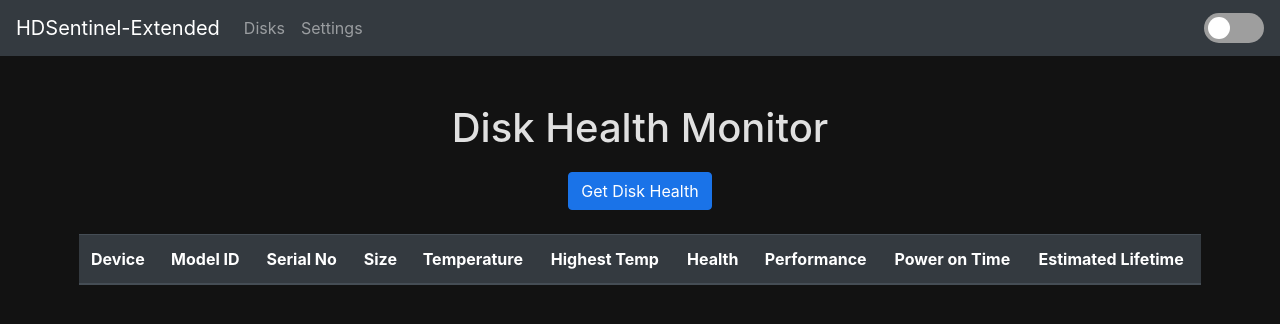
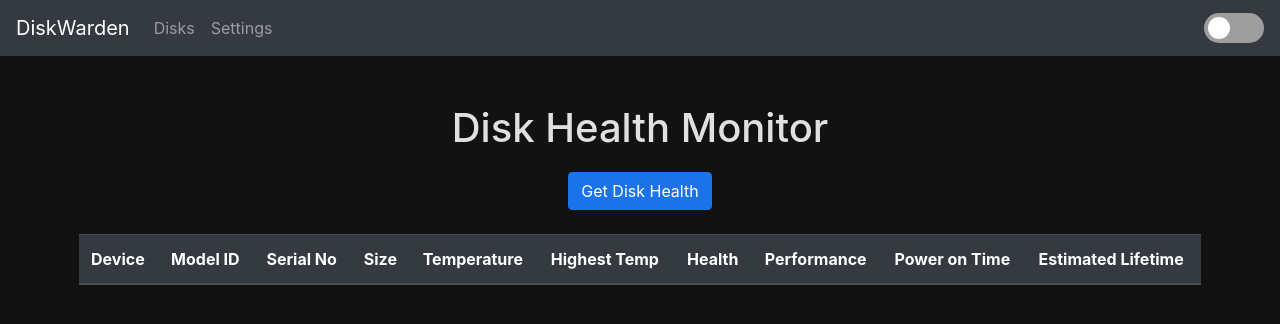
Before and after one commit to ArxKnight/diskwarden, a Flask app: page / in a window 1280 px wide. Shown: the top 324 px of the page. Run offline with Flask 2, Linux system fonts and the light colour scheme; lists and menus that the app fills with data are empty; some libraries are stand-ins or nearby versions; grey boxes are pictures that could not be loaded.

Commit message:
Updated Project Name

```diff
--- a/templates/index.html
+++ b/templates/index.html
@@ -3,7 +3,7 @@
 <head>
     <meta charset="UTF-8">
     <meta name="viewport" content="width=device-width, initial-scale=1.0">
-    <title>HDSentinel-Extended</title>
+    <title>DiskWarden</title>
     <link rel="icon" type="image/x-icon" href="static/favicon.ico">
     <link rel="stylesheet" href="https://maxcdn.bootstrapcdn.com/bootstrap/4.5.2/css/bootstrap.min.css">
     <link rel="stylesheet" href="https://cdnjs.cloudflare.com/ajax/libs/font-awesome/5.15.3/css/all.min.css">
@@ -13,7 +13,7 @@
 <body class="night-mode">
     <nav class="navbar navbar-expand-lg navbar-dark bg-dark">
         <a class="navbar-brand" href="/">
-            HDSentinel-Extended
+            DiskWarden
         </a>
         <button class="navbar-toggler" type="button" data-toggle="collapse" data-target="#navbarNav" aria-controls="navbarNav" aria-expanded="false" aria-label="Toggle navigation">
             <span class="navbar-toggler-icon"></span>
--- a/templates/settings.html
+++ b/templates/settings.html
@@ -3,7 +3,7 @@
 <head>
     <meta charset="UTF-8">
     <meta name="viewport" content="width=device-width, initial-scale=1.0">
-    <title>Settings - HDSentinel-Extended</title>
+    <title>Settings - DiskWarden</title>
     <link rel="stylesheet" href="https://maxcdn.bootstrapcdn.com/bootstrap/4.5.2/css/bootstrap.min.css">
     <link rel="stylesheet" href="https://cdnjs.cloudflare.com/ajax/libs/font-awesome/5.15.3/css/all.min.css">
     <link rel="stylesheet" href="https://cdnjs.cloudflare.com/ajax/libs/bootstrap-icons/1.7.2/font/bootstrap-icons.min.css">
@@ -11,7 +11,7 @@
 </head>
 <body class="night-mode">
     <nav class="navbar navbar-expand-lg navbar-dark bg-dark">
-        <a class="navbar-brand" href="#">HDSentinel-Extended</a>
+        <a class="navbar-brand" href="#">DiskWarden</a>
         <button class="navbar-toggler" type="button" data-toggle="collapse" data-target="#navbarNav" aria-controls="navbarNav" aria-expanded="false" aria-label="Toggle navigation">
             <span class="navbar-toggler-icon"></span>
         </button>
```
